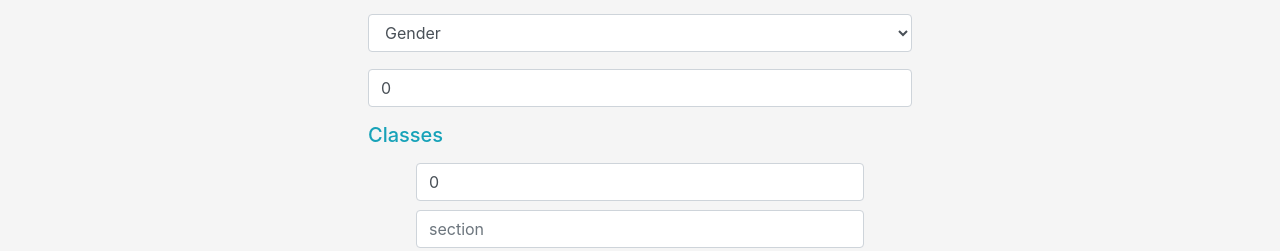
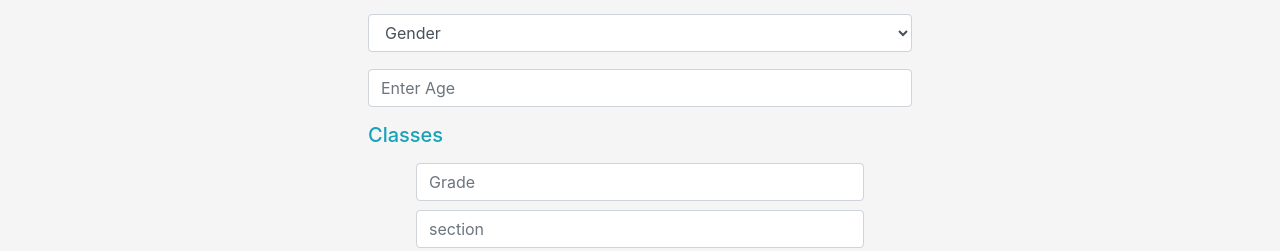
Before and after one commit to soumitha18/final-evaluation-question, a React (Create React App) app in the folder front-end/: page /addteacher in a window 1280 px wide. Shown: the part 194-445 px from the top of the page. Built offline with nearby package versions, Linux system fonts and the light colour scheme.

Commit message:
addded input fields to the Edit Page:

```diff
--- a/front-end/src/Components/Pages/AddTeacher.jsx
+++ b/front-end/src/Components/Pages/AddTeacher.jsx
@@ -11,7 +11,7 @@ export default function AddTeacher() {
     const [name, setName] = useState("")
     const [gender, setGender] = useState("")
     const userData = JSON.parse(localStorage.getItem("activeUserDetails")) || []
-    const [age, setAge] = useState(0)
+    const [age, setAge] = useState("")
 
     const handleCancel = () => {
         history.push("/dashboard")
@@ -72,7 +72,7 @@ export default function AddTeacher() {
 
 function Classes({ onSubmit, key }) {
 
-    const [grade, setGrade] = useState(0)
+    const [grade, setGrade] = useState("")
     const [section, setSection] = useState("")
     const [subject, setSubject] = useState("")
 
--- a/front-end/src/Components/Pages/Teacher.jsx
+++ b/front-end/src/Components/Pages/Teacher.jsx
@@ -3,18 +3,17 @@ import style from "../style.module.css"
 
 export default function Teacher({ data, handleDelete, handleEdit, handleBack }) {
 
-    const [obj, setObj] = useState(data)
     const [edit, setEdit] = useState(false)
+    const [name, setName] = useState(data.name)
+    const [gender, setGender] = useState(data.gender)
+    const [age, setAge] = useState(data.age)
+    const classes = data.classes
 
     const editing = () => {
         const obj = {
-            _id: "5f9c6decf4dbe141ff0dd0e6",
-            classes: [],
-            school_id: "5f9bc75b14e79841a9d2d8a1",
-            name: "Hari",
-            gender: "male",
-            age: 20
+            name, gender, age, classes
         }
+        console.log(obj)
         handleEdit({ obj })
         handleBack()
     }
@@ -22,10 +21,22 @@ export default function Teacher({ data, handleDelete, handleEdit, handleBack })
     if (edit) {
         return (
             <div>
+                <div className={`p-5 ${style.form}`}>
+                    <h3 className="text-center text-info">Add Teachers Here</h3>
+                    <input className="form-control" type="text" value={name} onChange={e => setName(e.target.value)} placeholder="Enter Teacher Name" />
+                    <select value={gender} onChange={e => setGender(e.target.value)} className="form-control">
+                        <option value="">Gender</option>
+                        <option value="male">Male</option>
+                        <option value="female">Female</option>
+                    </select>
+                    <input className="form-control" type="number" value={age} onChange={e => setAge(e.target.value)} placeholder="Enter Age" />
+                    <h5 className="text-info">Classes</h5>
 
-                <div>
-                    <button className="btn btn-danger" onClick={() => setEdit(false)}>Back</button>
-                    <button className="btn btn-success" onClick={() => editing()}>Change</button>
+                    <div className="row">
+                        <button className="col-4 btn btn-info">Add More Class</button>
+                        <button className="col-4 btn btn-success" onClick={() => editing()}>Change</button>
+                        <button className="col-4 btn btn-danger" onClick={() => setEdit(false)}>Cancel</button>
+                    </div>
                 </div>
             </div>
         )
```
